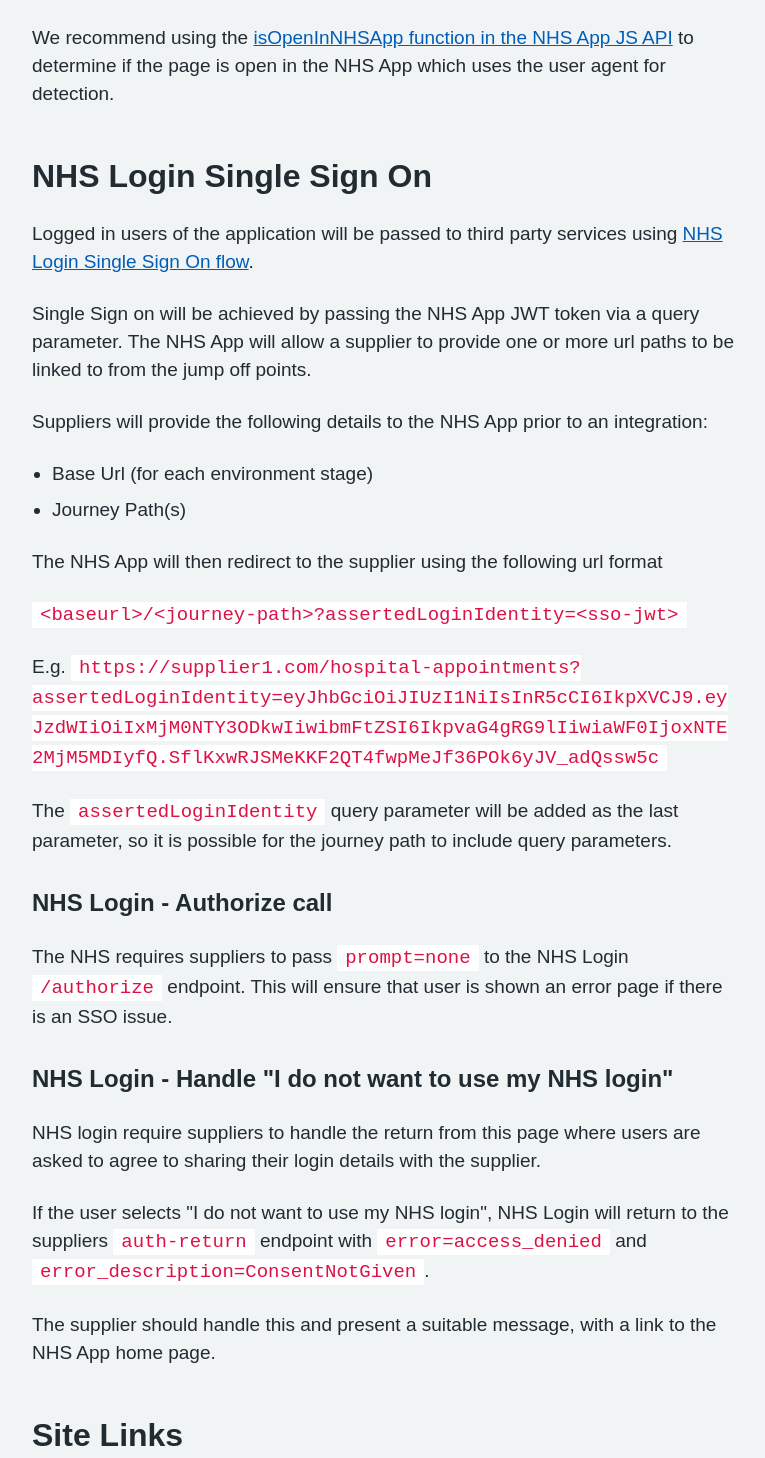
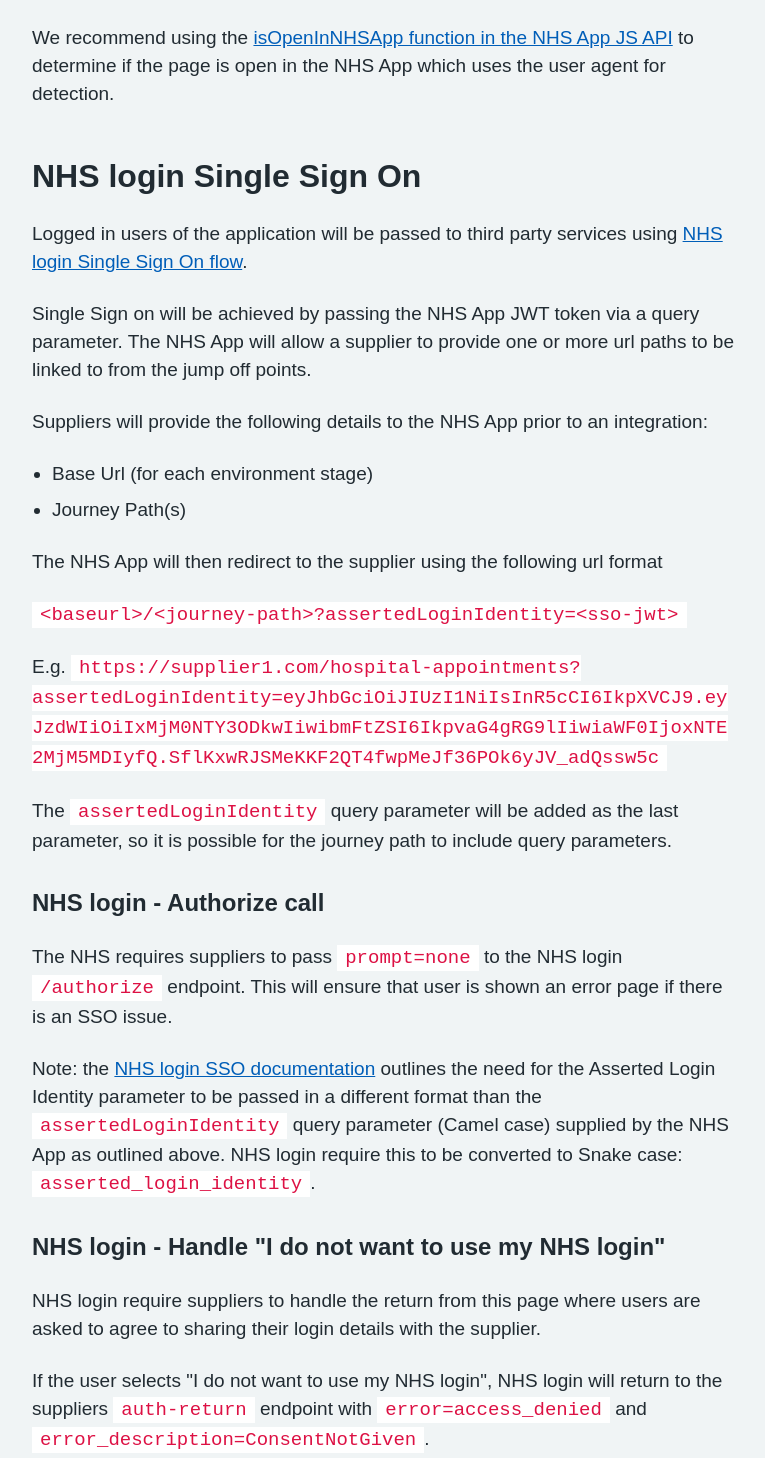
Before and after one commit to nhsconnect/nhsapp-developer-documentation, an Eleventy site: page src/web-integration-step-by-step.md in a window 1280 px wide. Shown: the part 1140-2598 px from the top of the page, without its empty margins (342-1107 px from the left). Built offline with nearby package versions, Linux system fonts and the light colour scheme; Eleventy itself is replaced by a stand-in of ours; files that its build step writes are made by us from their sources; a web font is replaced by a local one.

Commit message:
Update web-integration-step-by-step.md - clearly call out need to convert format of 'assertedLoginIdentity' param
Explicitly call out the conversion required of the Camel case Asserted Login Identity parameter sent by NHS App: `assertedLoginIdentity` to the Snake case required by NHS Login: `asserted_login_identity`

```diff
--- a/src/web-integration-step-by-step.md
+++ b/src/web-integration-step-by-step.md
@@ -23,9 +23,9 @@
 
 We recommend using the [isOpenInNHSApp function in the NHS App JS API](/nhsapp-developer-documentation/js-api-specification/#isOpenInNHSApp) to determine if the page is open in the NHS App which uses the user agent for detection.
 
-## NHS Login Single Sign On <a name="sso"></a>
+## NHS login Single Sign On <a name="sso"></a>
 
-Logged in users of the application will be passed to third party services using [NHS Login Single Sign On flow](https://nhsconnect.github.io/nhslogin/single-sign-on/).
+Logged in users of the application will be passed to third party services using [NHS login Single Sign On flow](https://nhsconnect.github.io/nhslogin/single-sign-on/).
 
 Single Sign on will be achieved by passing the NHS App JWT token via a query parameter. The NHS App will allow a supplier to provide one or more url paths to be linked to from the jump off points.
 
@@ -43,13 +43,15 @@
 
 The `assertedLoginIdentity` query parameter will be added as the last parameter, so it is possible for the journey path to include query parameters.
 
-### NHS Login - Authorize call
-The NHS requires suppliers to pass `prompt=none` to the NHS Login `/authorize` endpoint. This will ensure that user is shown an error page if there is an SSO issue.
+### NHS login - Authorize call
+The NHS requires suppliers to pass `prompt=none` to the NHS login `/authorize` endpoint. This will ensure that user is shown an error page if there is an SSO issue.
 
-### NHS Login - Handle "I do not want to use my NHS login"
+Note: the [NHS login SSO documentation](https://nhsconnect.github.io/nhslogin/single-sign-on/) outlines the need for the Asserted Login Identity parameter to be passed in a different format than the `assertedLoginIdentity` query parameter (Camel case) supplied by the NHS App as outlined above. NHS login require this to be converted to Snake case: `asserted_login_identity`.
+
+### NHS login - Handle "I do not want to use my NHS login"
 NHS login require suppliers to handle the return from this page where users are asked to agree to sharing their login details with the supplier.
 
-If the user selects "I do not want to use my NHS login", NHS Login will return to the suppliers `auth-return` endpoint with `error=access_denied` and `error_description=ConsentNotGiven`.
+If the user selects "I do not want to use my NHS login", NHS login will return to the suppliers `auth-return` endpoint with `error=access_denied` and `error_description=ConsentNotGiven`.
 
 The supplier should handle this and present a suitable message, with a link to the NHS App home page.
 
```
